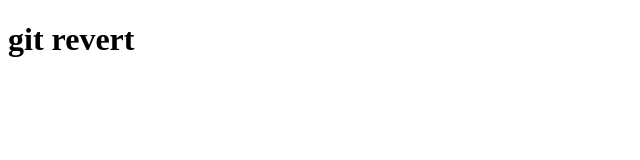
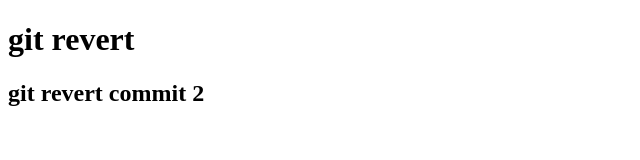
Before and after one commit to Anshul-RA1/git_revert, a plain HTML site: page index.html in a window 1280 px wide. Shown: the whole page, without its empty margins (0-640 px from the left). Drawn offline with Linux system fonts and the light colour scheme.

Commit message:
commit no 2

```diff
--- a/index.html
+++ b/index.html
@@ -7,5 +7,6 @@
   </head>
   <body>
     <h1>git revert</h1>
+    <h2>git revert commit 2</h2>
   </body>
 </html>
```
